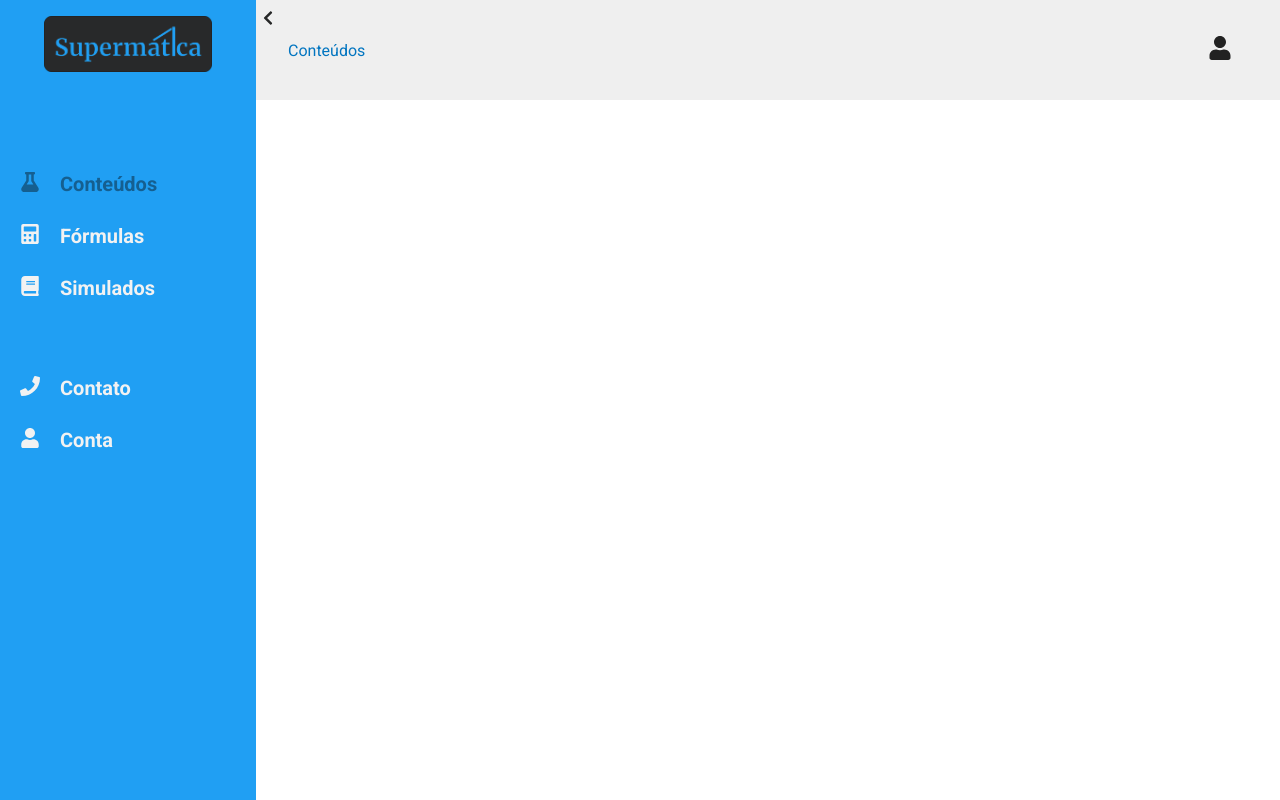
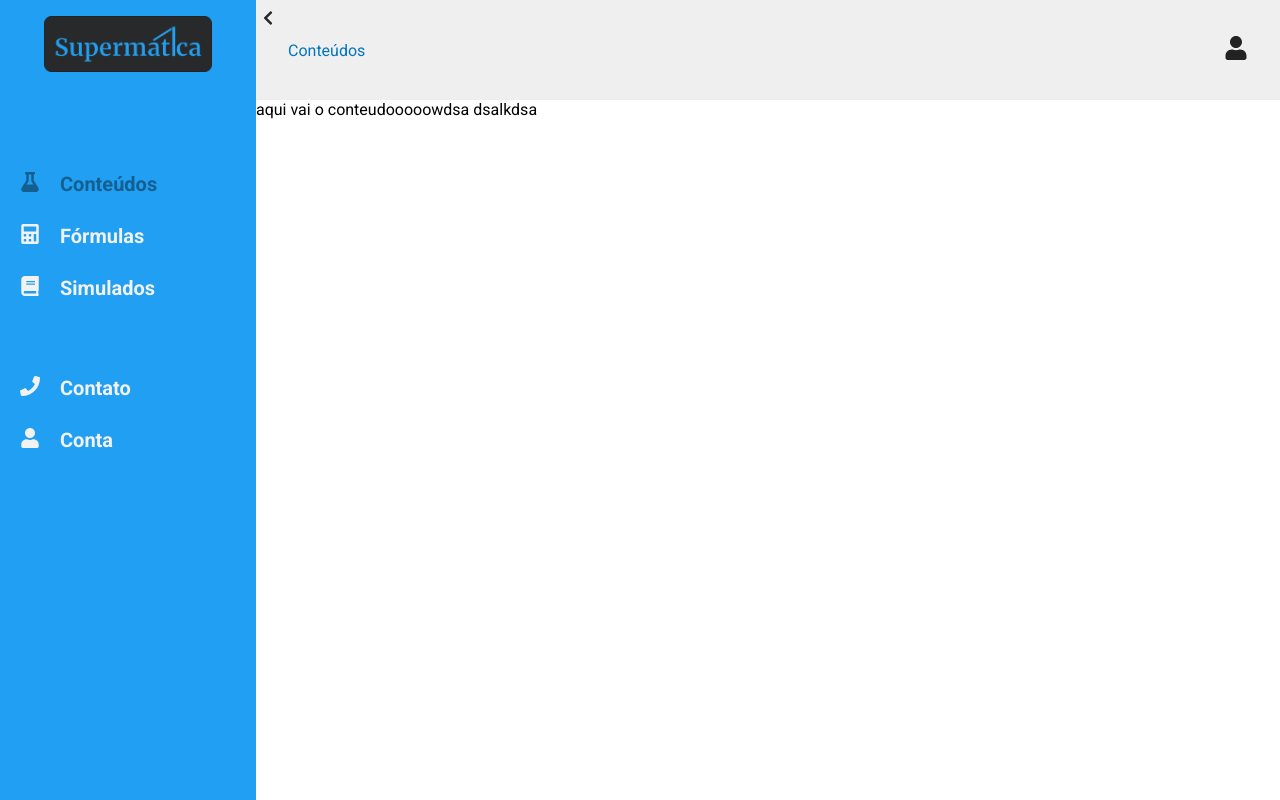
Before and after one commit to vitorwlima/supermatica-main, a React (Create React App) app: page / in a window 1280 px wide. Built offline with nearby package versions, Linux system fonts and the light colour scheme.

Commit message:
added wrapper component

```diff
--- /dev/null
+++ b/src/components/Content/index.tsx
@@ -0,0 +1,16 @@
+import React, { ReactNode } from 'react'
+import { Container } from './styles'
+
+interface IContentProps {
+  children?: ReactNode
+  sidebarWidth: number
+  isSidebarHidden: boolean
+}
+
+export const Content = ({ children, sidebarWidth, isSidebarHidden }: IContentProps) => {
+  return (
+    <Container sidebarWidth={sidebarWidth} isSidebarHidden={isSidebarHidden}>
+      {children}
+    </Container>
+  )
+}
--- /dev/null
+++ b/src/components/Content/styles.ts
@@ -0,0 +1,18 @@
+import styled from 'styled-components'
+import { deviceMaxWidth } from '../../styles/devices'
+
+interface IContainerProps {
+  sidebarWidth: number
+  isSidebarHidden: boolean
+}
+
+export const Container = styled.div<IContainerProps>`
+  transform: ${props => props.isSidebarHidden && `translateX(-${props.sidebarWidth}px)`};
+  transition: 1s;
+  margin-top: 100px;
+  z-index: -1;
+
+  @media ${deviceMaxWidth.laptop} {
+    transform: translateX(0);
+  }
+`
--- a/src/components/Topbar/styles.ts
+++ b/src/components/Topbar/styles.ts
@@ -12,7 +12,7 @@ export const Container = styled.div<IContainerProps>`
   background-color: ${colors.lightGray2};
   width: 100%;
   height: 100px;
-  padding: 0 2rem;
+  padding: 0 1rem;
   position: absolute;
   z-index: -1;
   transition: 1s;
--- a/src/components/Wrapper/index.tsx
+++ b/src/components/Wrapper/index.tsx
@@ -1,6 +1,5 @@
 import React, { ReactNode, useState } from 'react'
-import { Sidebar } from '../Sidebar'
-import { Topbar } from '../Topbar'
+import { Content, Sidebar, Topbar } from '../'
 import { Container } from './styles'
 
 interface IWrapperProps {
@@ -21,6 +20,9 @@ export const Wrapper = ({ children }: IWrapperProps) => {
         isSidebarHidden={isSidebarHidden}
       />
       <Topbar sidebarWidth={sidebarWidth} isSidebarHidden={isSidebarHidden} />
+      <Content sidebarWidth={sidebarWidth} isSidebarHidden={isSidebarHidden}>
+        {children}
+      </Content>
     </Container>
   )
 }
--- a/src/components/index.ts
+++ b/src/components/index.ts
@@ -6,3 +6,4 @@ export * from './Sidebar'
 export * from './MenuButton'
 export * from './Wrapper'
 export * from './Topbar'
+export * from './Content'
--- a/src/views/Home/index.tsx
+++ b/src/views/Home/index.tsx
@@ -5,7 +5,7 @@ import { Wrapper } from '../../components'
 const Home = () => {
   return (
     <Wrapper>
-      <Container>oieasoidasodas</Container>
+      <Container>aqui vai o conteudooooowdsa dsalkdsa</Container>
     </Wrapper>
   )
 }
```
